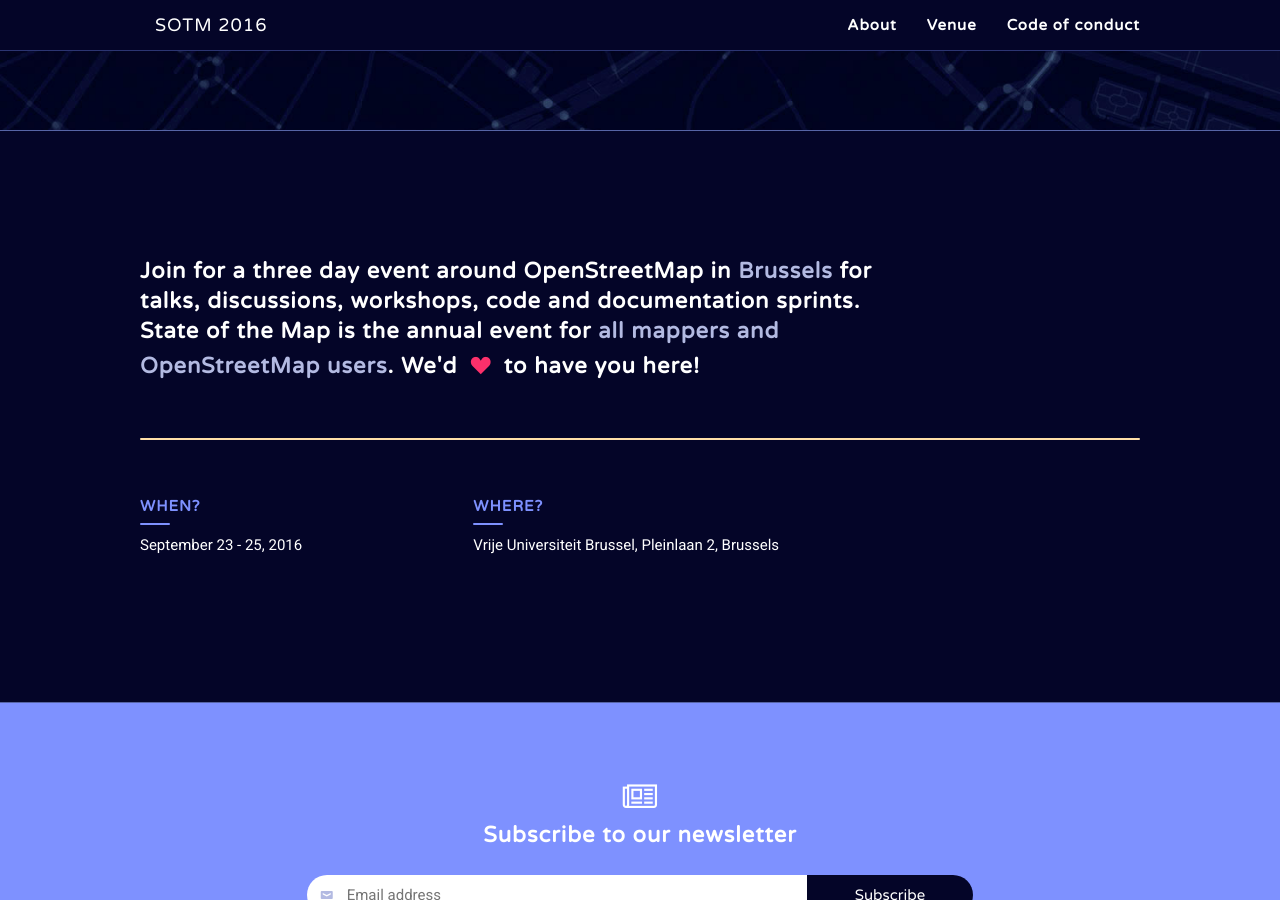
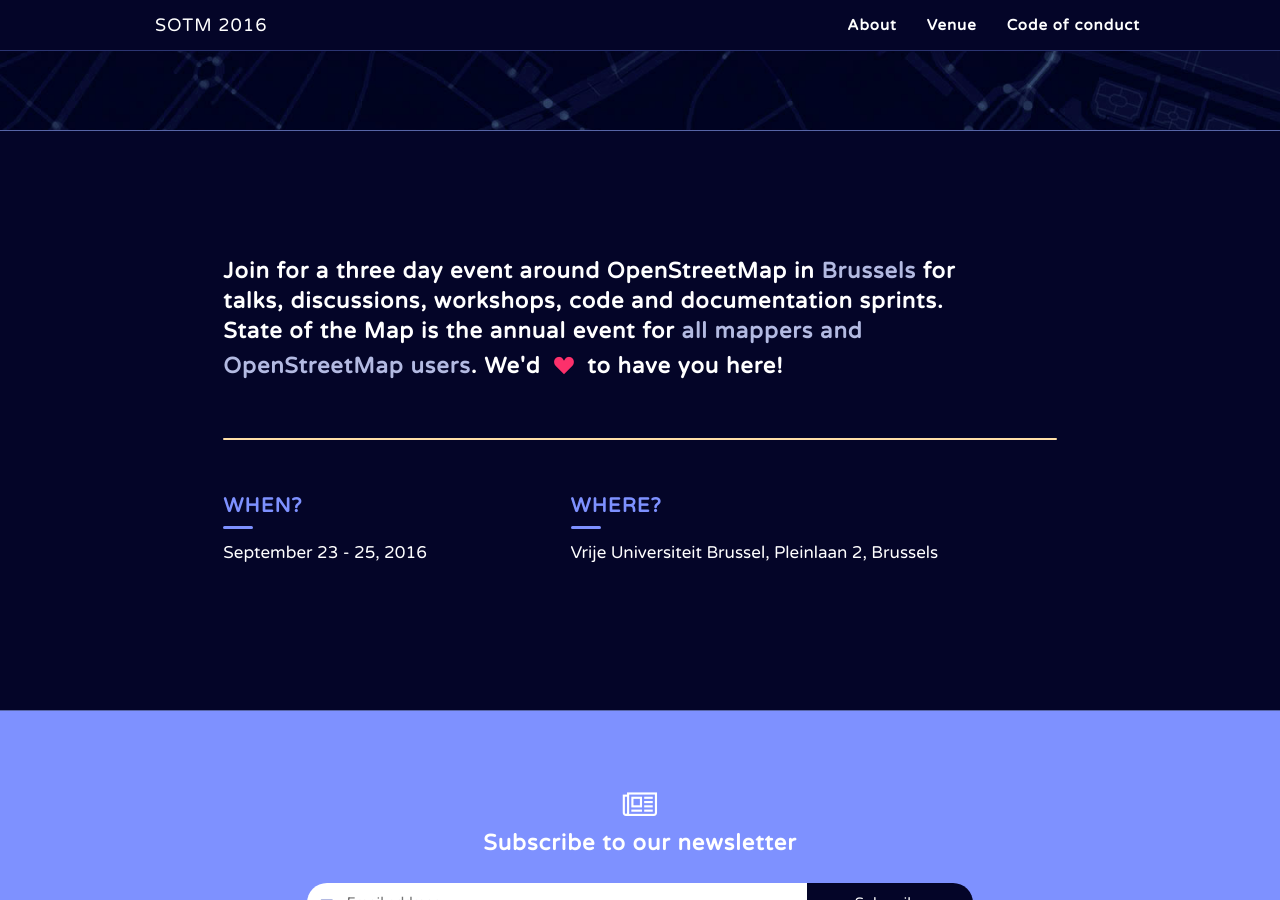
Before and after one commit to openstreetmap/stateofthemap-2019, a Jekyll site: the page built from index.html, in a window 1280 px wide and 900 px high, scrolled down 770 px. Built offline with Jekyll 4.4.1, drawn with Linux system fonts in a browser that asks for light colours.

Commit message:
paragraph style

```diff
--- a/_includes/about.html
+++ b/_includes/about.html
@@ -1,22 +1,23 @@
     <!-- About Section -->
     <section id="about" class="fill-midnight pad8y contain dark keyline-top keyline-bottom">
         <div class="limiter clearfix">
-
+        <div class=" col10 margin1 margin1r">
            <div class="col12 clearfix space-bottom2 keyline-bottom-thick contain pad4y">
-            <div class="col9 margin3r">
+            <div class="col11 margin1r">
                 <h2>Join for a three day event around OpenStreetMap in <span>Brussels</span> for talks, discussions, workshops, code and documentation sprints. State of the Map is the annual event for <span>all mappers and OpenStreetMap users</span>. We'd <span class="icon heart big icon-pink"></span> to have you here!</h2>
             </div>
 
            </div>
            <div class="col12 clearfix space-bottom2  contain pad4y">
-            <div class="col4  pad0y">
+            <div class="col5  pad0y">
                 <h3 class="small-title uppercase">when?</h3>
-                <p>September 23 - 25, 2016</p>
+                <p class="varela">September 23 - 25, 2016</p>
             </div>
-            <div class="col8  pad0y">
+            <div class="col7  pad0y">
                 <h3 class="small-title uppercase">Where?</h3>
-                <p>Vrije Universiteit Brussel, Pleinlaan 2, Brussels</p>
+                <p class="varela">Vrije Universiteit Brussel, Pleinlaan 2, Brussels</p>
             </div>
             </div>
         </div>
+        </div>
     </section>
```
Also changed, not shown: _includes/css/sotm2016.css (+9 -3 lines).
